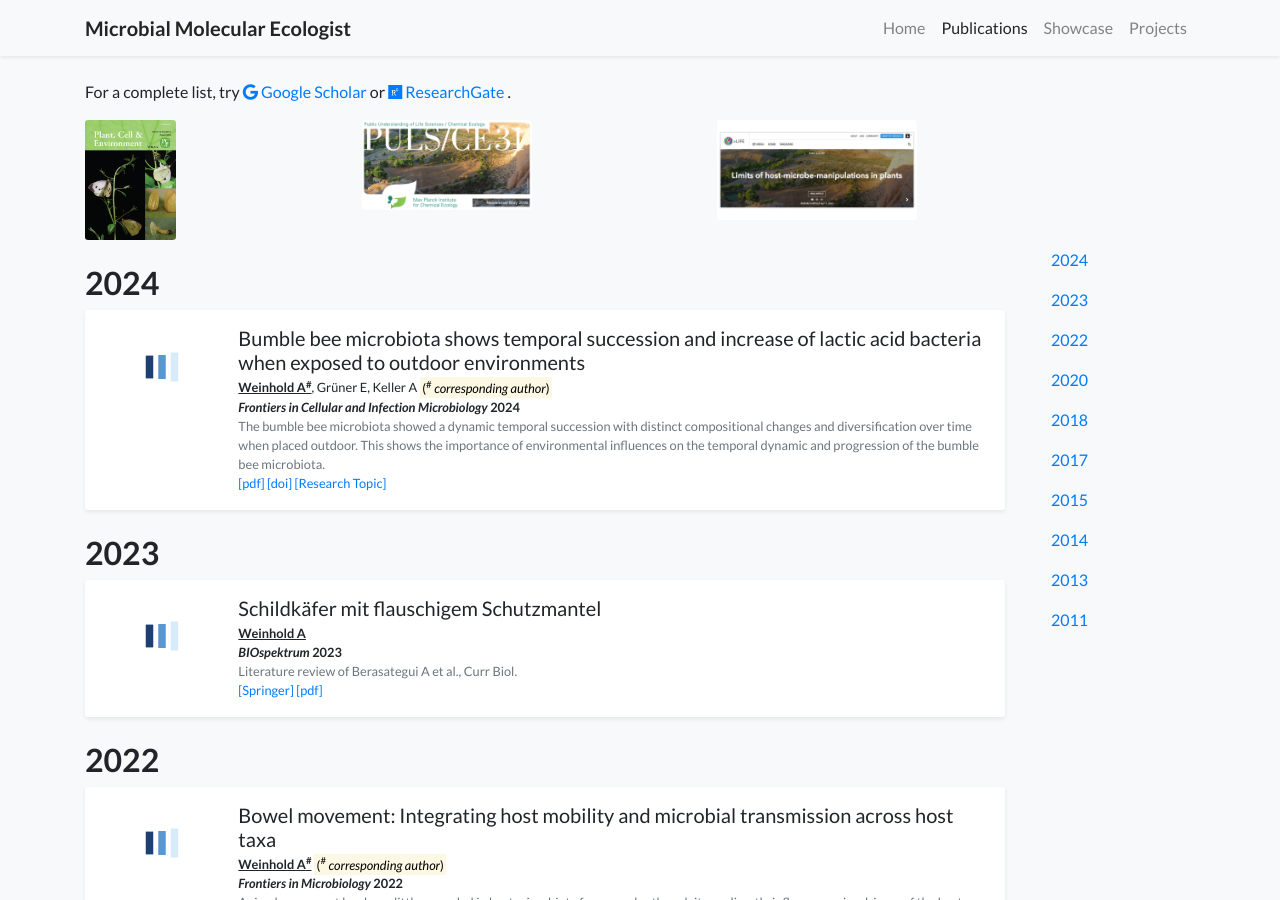
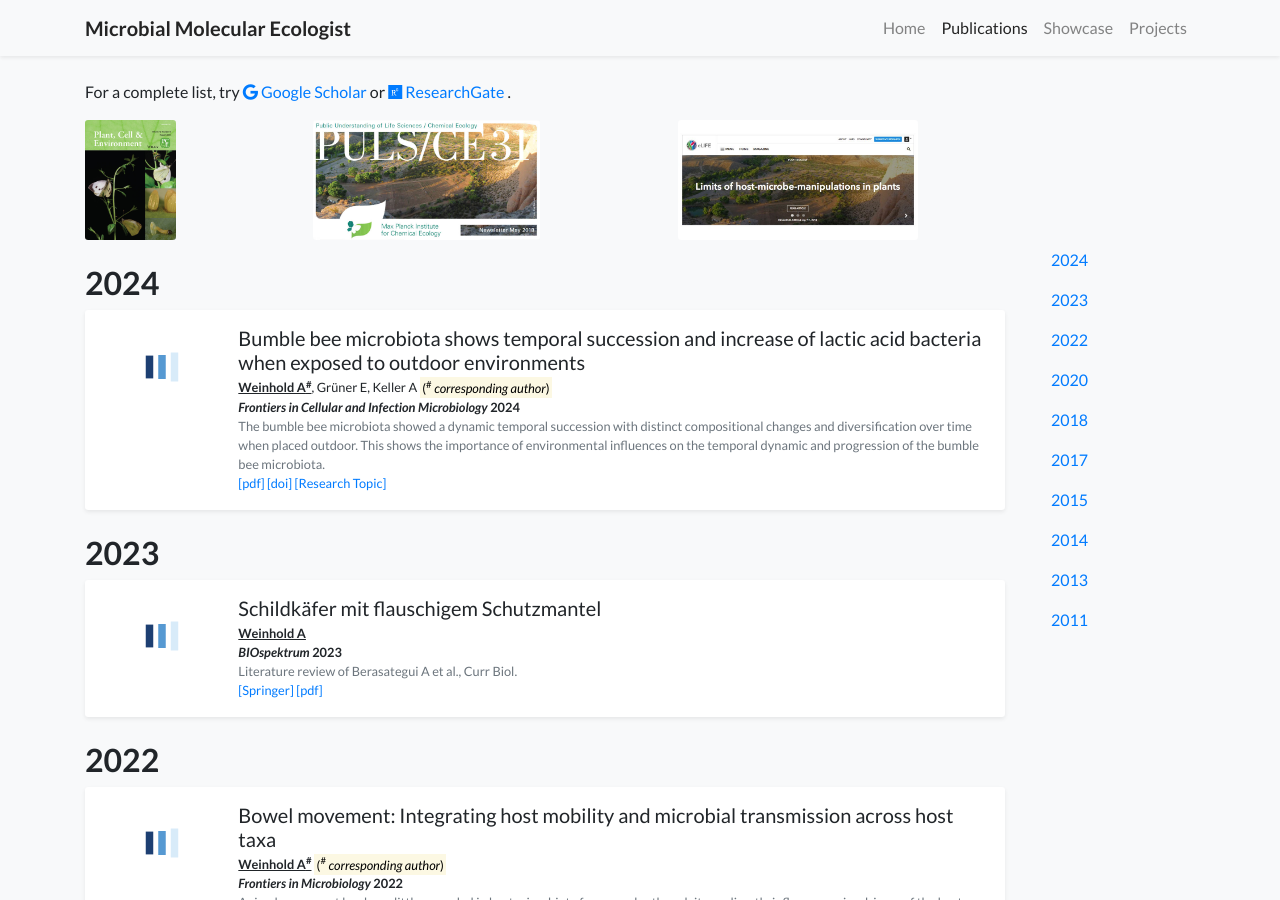
Before and after one commit to micromole/micromole.github.io, a Jekyll site: the page built from publications.html, in a window 1280 px wide and 900 px high. Built offline with Jekyll 4.4.1, drawn with Linux system fonts in a browser that asks for light colours; nearby versions of some CDN libraries; comment, search, counter and statistics services are not loaded; a style sheet for code colours, icons or effects is not loaded.

Commit message:
Update publications.html

```diff
--- a/publications.html
+++ b/publications.html
@@ -18,12 +18,13 @@
 <div class="row no-gutters mt-3">
     <div class="col-12 col-md-9">
         <div class="d-flex flex-wrap justify-content-between gap-2">
-            <img src="/assets/images/covers/cover_PCE.jpg" alt="Image 1" class="rounded-sm img-fluid" style="height: 120px; width: auto;">
-            <img src="/assets/images/covers/cover_PULS.jpg" alt="Image 2" class="rounded-sm img-fluid" style="height: 90px; width: auto;">
-            <img src="/assets/images/covers/cover_elife.jpg" alt="Image 3" class="rounded-sm img-fluid" style="height: 100px; width: auto;">
+            <img src="/assets/images/covers/cover_PCE.jpg" alt="Image 1" class="rounded-sm img-fluid small-img">
+            <img src="/assets/images/covers/cover_PULS.jpg" alt="Image 2" class="rounded-sm img-fluid small-img">
+            <img src="/assets/images/covers/cover_elife.jpg" alt="Image 3" class="rounded-sm img-fluid small-img">
         </div>
     </div>
 </div>
+
 <style>
 /* Default sizes for larger screens */
 .small-img {
@@ -38,6 +39,8 @@
     }
 }
 </style>
+
+
 
 {% assign pubs_by_year = site.publications | sort: "date" | reverse | group_by_exp: "item", "item.date | date: '%Y'" %}
 
```
